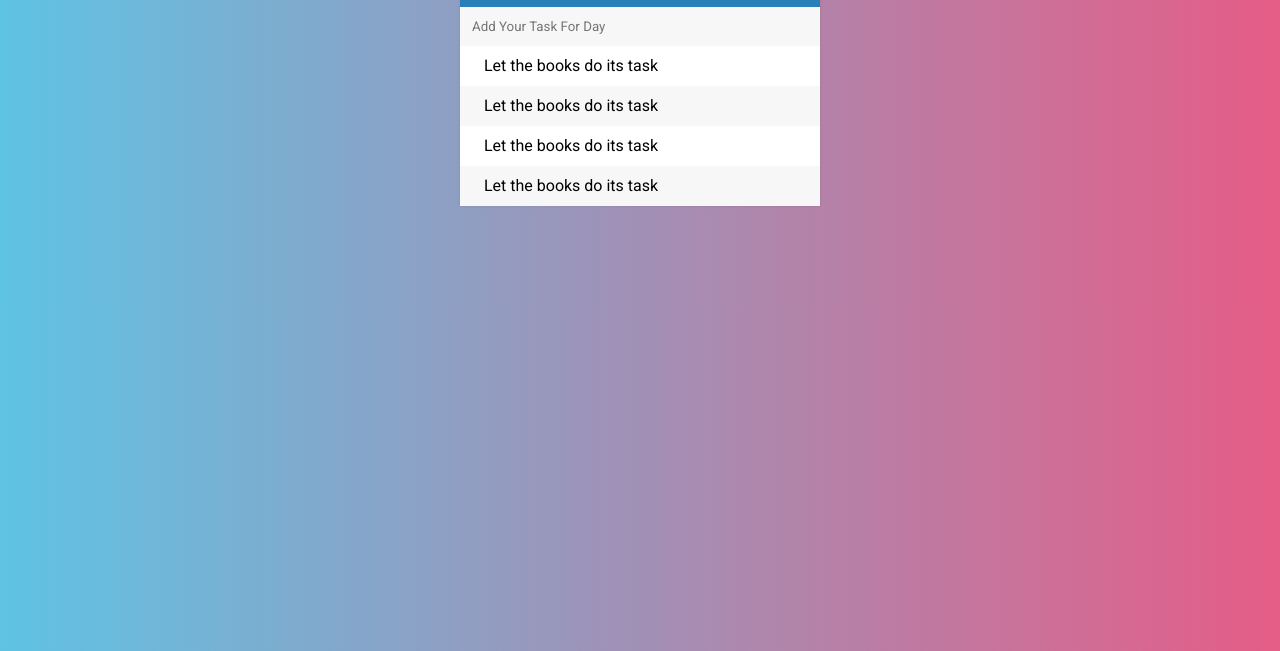
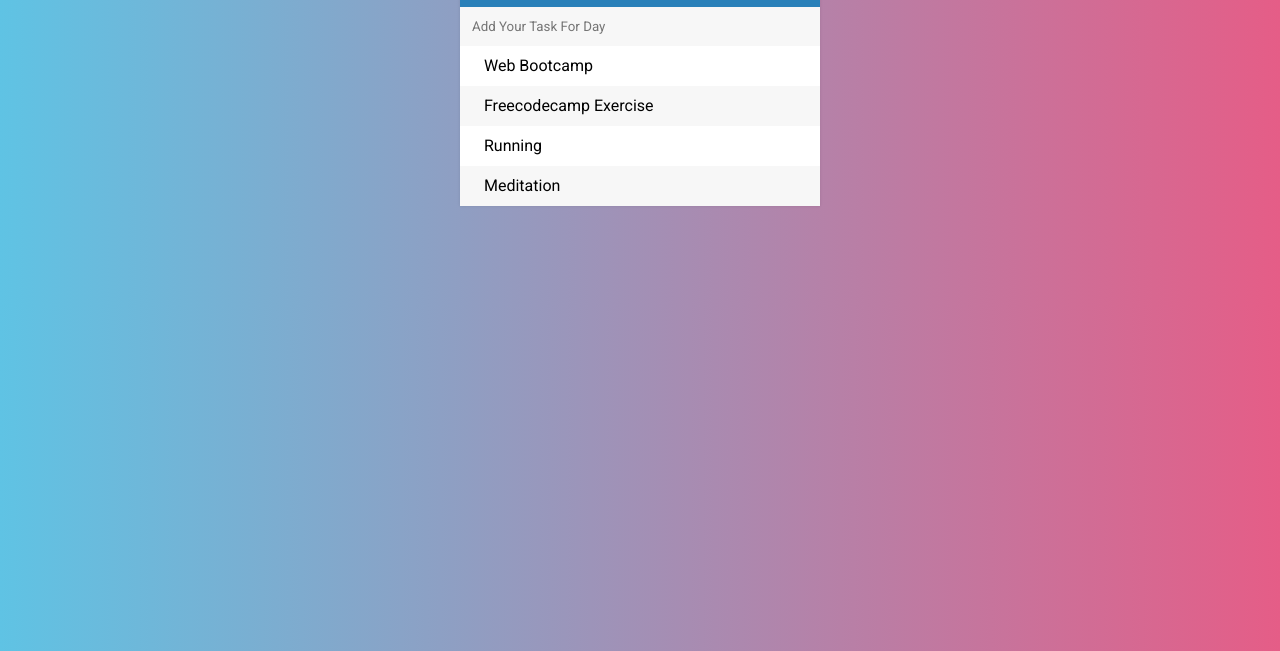
Before and after one commit to deveshshukla224/To-Do-App, a plain HTML site: page index.html in a window 1280 px wide. Shown: the part 149-800 px from the top of the page. Drawn offline with Linux system fonts and the light colour scheme.

Commit message:
Update index.html

```diff
--- a/index.html
+++ b/index.html
@@ -12,10 +12,10 @@
 <h1>To-Do List <i class="fas fa-plus"></i> </h1>
 <input type="text" Placeholder="Add Your Task For Day">
 <ul>
-<li><span><i class="fa fa-trash"></i></span> Let the books do its task</li>
-<li><span><i class="fa fa-trash"></i></span> Let the books do its task</li>
-<li><span><i class="fa fa-trash"></i></span> Let the books do its task</li>
-<li><span><i class="fa fa-trash"></i></span> Let the books do its task</li>
+<li><span><i class="fa fa-trash"></i></span> Web Bootcamp</li>
+<li><span><i class="fa fa-trash"></i></span> Freecodecamp Exercise</li>
+<li><span><i class="fa fa-trash"></i></span> Running</li>
+<li><span><i class="fa fa-trash"></i></span> Meditation</li>
 </ul>
 </div>
 <script type="text/javascript" src="assests/js/app.js"></script>
```
